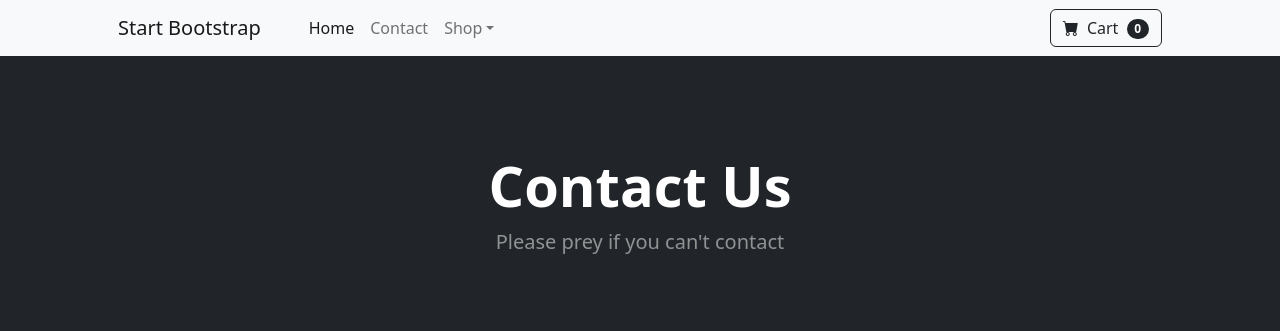
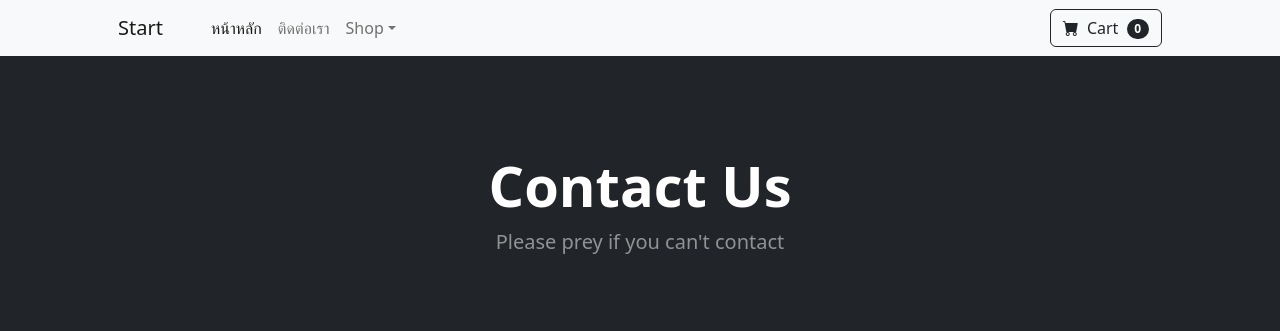
Before and after one commit to varHRIS/html-app, a plain HTML site: page contact.html in a window 1280 px wide. Shown: the top 331 px of the page. Drawn offline with nearby package versions, Linux system fonts and the light colour scheme.

Commit message:
fix: update menu label

```diff
--- a/contact.html
+++ b/contact.html
@@ -17,12 +17,12 @@
         <!-- Navigation-->
         <nav class="navbar navbar-expand-lg navbar-light bg-light">
             <div class="container px-4 px-lg-5">
-                <a class="navbar-brand" href="#!">Start Bootstrap</a>
+                <a class="navbar-brand" href="#!">Start</a>
                 <button class="navbar-toggler" type="button" data-bs-toggle="collapse" data-bs-target="#navbarSupportedContent" aria-controls="navbarSupportedContent" aria-expanded="false" aria-label="Toggle navigation"><span class="navbar-toggler-icon"></span></button>
                 <div class="collapse navbar-collapse" id="navbarSupportedContent">
                     <ul class="navbar-nav me-auto mb-2 mb-lg-0 ms-lg-4">
-                        <li class="nav-item"><a class="nav-link active" aria-current="page" href="index.html">Home</a></li>
-                        <li class="nav-item"><a class="nav-link" href="contact.html">Contact</a></li>
+                        <li class="nav-item"><a class="nav-link active" aria-current="page" href="index.html">หน้าหลัก</a></li>
+                        <li class="nav-item"><a class="nav-link" href="contact.html">ติดต่อเรา</a></li>
                         <li class="nav-item dropdown">
                             <a class="nav-link dropdown-toggle" id="navbarDropdown" href="#" role="button" data-bs-toggle="dropdown" aria-expanded="false">Shop</a>
                             <ul class="dropdown-menu" aria-labelledby="navbarDropdown">
```
